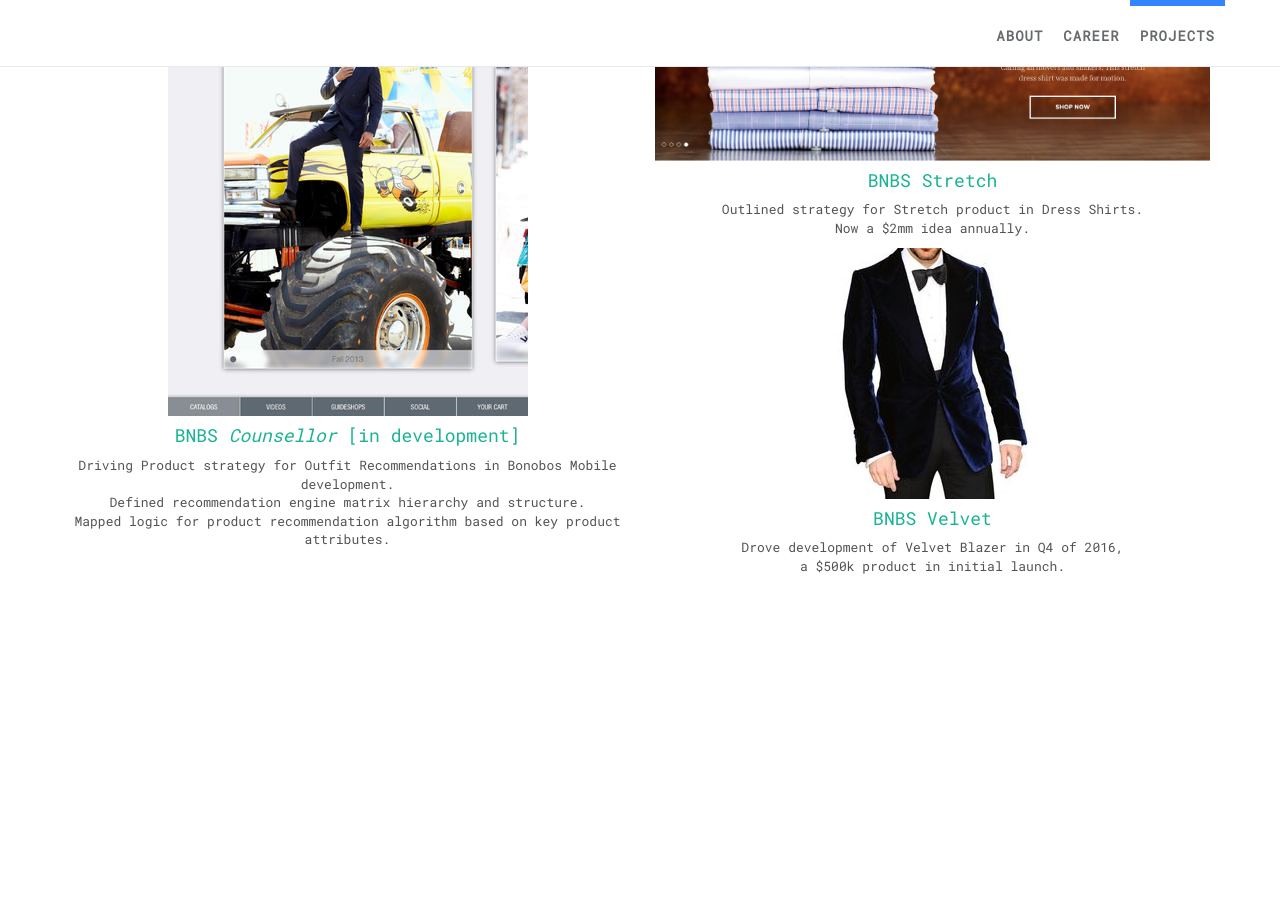
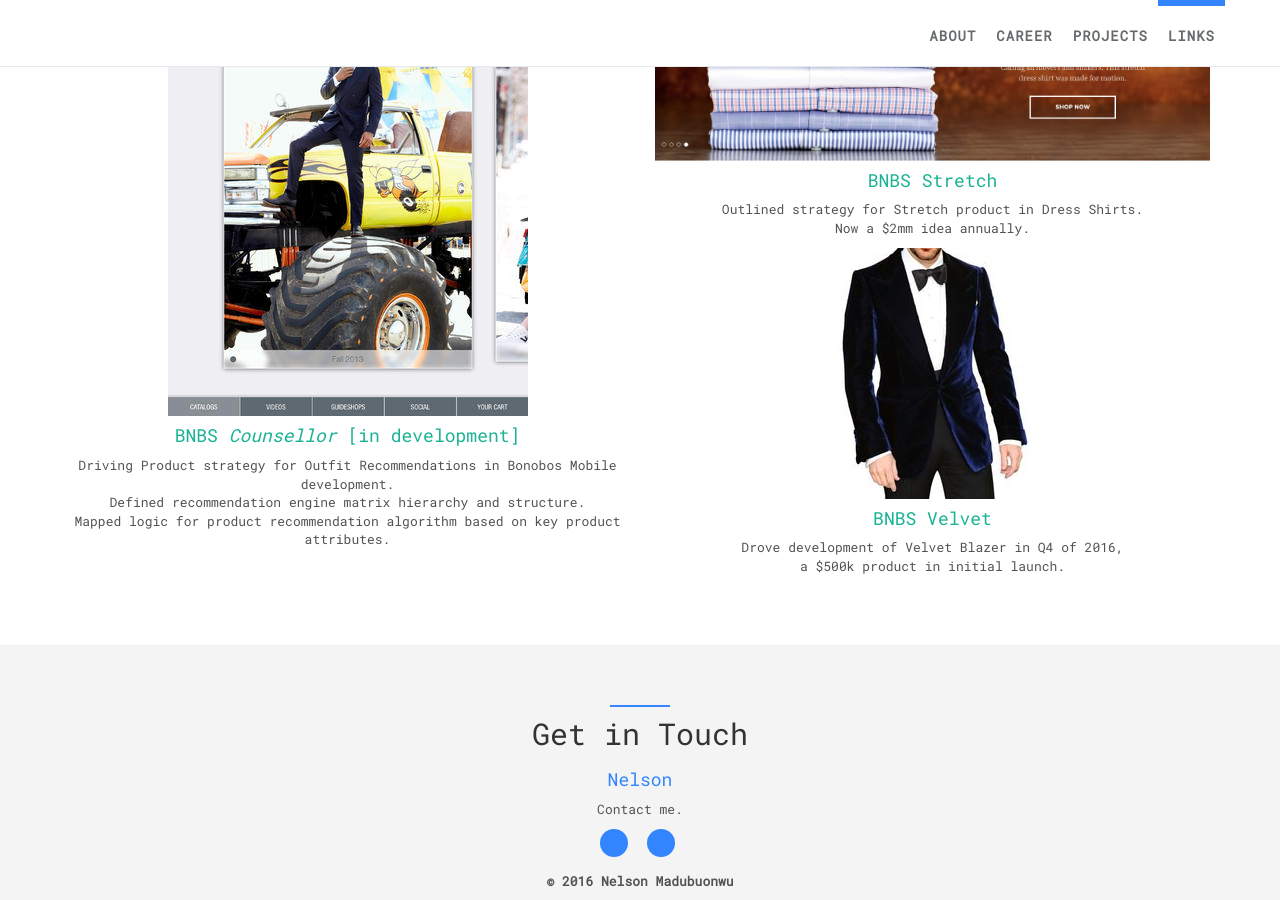
Before and after one commit to nelson-madu/nelson-madu.github.io, a Jekyll site: the page built from index.html, in a window 1280 px wide and 900 px high, scrolled down 3200 px. Built offline with Jekyll 4.4.1, drawn with Linux system fonts in a browser that asks for light colours; some web fonts are replaced; before the commit the page ends 3785 px from its top, so only the background shows below that.

Commit message:
Update _config.yml

```diff
--- a/_config.yml
+++ b/_config.yml
@@ -1,5 +1,5 @@
 # Website settings
-title: "Apparel | Strategy | Product"
+title: "Nelson Madubuonwu"
 keywords: "Nelson,Madubuonwu,product,manager,apparel,Bonobos,personal,portfolio"
 baseurl: "/"
 url: "http://nelson-madu.github.io"
@@ -38,10 +38,10 @@
   - id: "projects"
     name: "Projects"
     tpl: "projects.html"
-#  - id: 'links'
-#    name: 'Links'
-#    tpl: 'links.html'
-#    css: 'contact'
+  - id: 'links'
+    name: 'Links'
+    tpl: 'links.html'
+    css: 'contact'
 
 # Build settings
 encoding: "utf-8"
```
